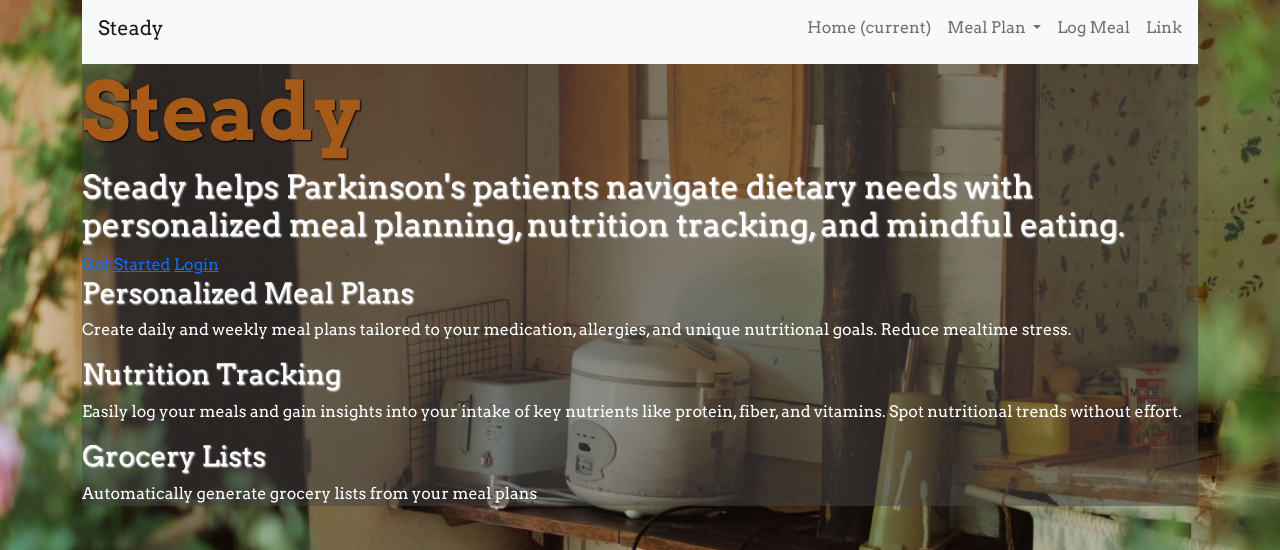
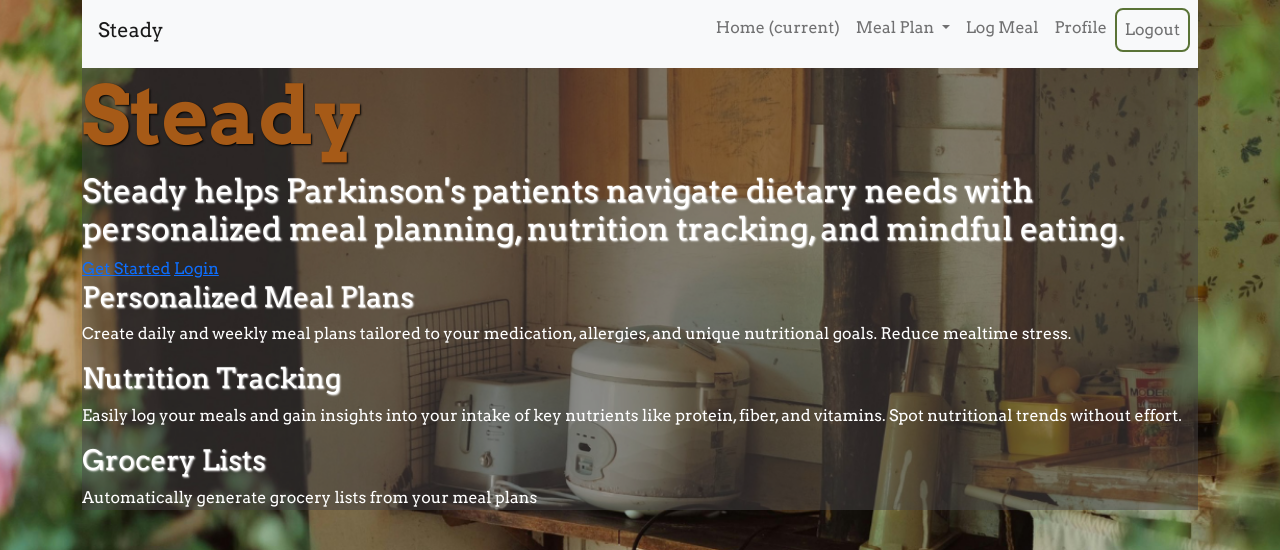
Before and after one commit to ch7oe/Steady, a Flask app: page / in a window 1280 px wide. Shown: the top 550 px of the page. Run offline with Flask 3, Linux system fonts and the light colour scheme; the visitor is signed in with stand-in values (Sample User, id 1).

Commit message:
added logout button to logout user in  navbar if user is logged in

```diff
--- a/templates/base.html
+++ b/templates/base.html
@@ -8,7 +8,8 @@
     <!-- link for stylesheet / get uniform style through app -->
     {% block head %}
     <!-- bootstrap css -->
-        <link href="https://cdn.jsdelivr.net/npm/bootstrap@5.0.2/dist/css/bootstrap.min.css" rel="stylesheet" integrity="sha384-EVSTQN3/azprG1Anm3QDgpJLIm9Nao0Yz1ztcQTwFspd3yD65VohhpuuCOmLASjC" crossorigin="anonymous">
+        <link href="https://cdn.jsdelivr.net/npm/bootstrap@5.0.1/dist/css/bootstrap.min.css" rel="stylesheet" integrity="sha384-+0n0xVW2eSR5OomGNYDnhzAbDsOXxcvSN1TPprVMTNDbiYZCxYbOOl7+AMvyTG2x" crossorigin="anonymous">
+
     <!-- google fonts -->
         <link rel="preconnect" href="https://fonts.googleapis.com">
         <link rel="preconnect" href="https://fonts.gstatic.com" crossorigin>
@@ -70,30 +71,13 @@
                         <a class="nav-link" href="/log-meal">Log Meal</a>
                     </li>
                     <li class="nav-item">
-                        <a class="nav-link" href="#">Link</a>
+                        <a class="nav-link" href="#">Profile</a>
                     </li>
-
-                    <!-- <li class="nav-item dropdown">
-                        <a
-                        class="nav-link dropdown-toggle"
-                        href="#"
-                        id="navbarDropdown"
-                        role="button"
-                        data-bs-toggle="dropdown"
-                        aria-haspopup="true"
-                        aria-expanded="false"
-                        >
-                        Meal Plan
-                        </a>
-                        <ul class="dropdown-menu" aria-labelledby="navbarDropdown">
-                            <li><a class="dropdown-item" href="/meal-plan">Weekly Meal Plan</a></li>
-                            <li><a class="dropdown-item" href="#">Edit Meal Plan</a></li>
-                            <li>
-                                <hr class="dropdown-divider"/>
-                            </li>
-                        <li><a class="dropdown-item" href="/grocery-list">Grocery List</a></li>
-                        </ul>
-                    </li> -->
+                    {% if session.get("user_id") %}
+                    <li class="nav-item">
+                        <a class="nav-link" href="/logout" style="border: 2px solid #5A7336; border-radius: 0.5em;">Logout</a>
+                    </li>
+                    {% endif %}
                 </ul>
             </div>
         </nav>
@@ -101,9 +85,9 @@
         {% block body %}
         {% endblock %}
 
+        <script src="https://cdn.jsdelivr.net/npm/bootstrap@5.0.1/dist/js/bootstrap.bundle.min.js" integrity="sha384-gtEjrD/SeCtmISkJkNUaaKMoLD0//ElJ19smozuHV6z3Iehds+3Ulb9Bn9Plx0x4" crossorigin="anonymous"></script>
+
         {% block after_body %}
-        <!-- bootstrap js -->
-            <script src="https://cdn.jsdelivr.net/npm/bootstrap@5.0.2/dist/js/bootstrap.bundle.min.js" integrity="sha384-MrcW6ZMFYlzcLA8Nl+NtUVF0sA7MsXsP1UyJoMp4YLEuNSfAP+JcXn/tWtIaxVXM" crossorigin="anonymous"></script>
         {% endblock %}
         </div>
     </div>
--- a/templates/homepage.html
+++ b/templates/homepage.html
@@ -20,4 +20,4 @@
     <h3 class="homepage-app-intro">Grocery Lists</h3>
     <p class="homepage-app-intro-description">Automatically generate grocery lists from your meal plans</p>
 
-    {% endblock %}
+{% endblock %}
```
